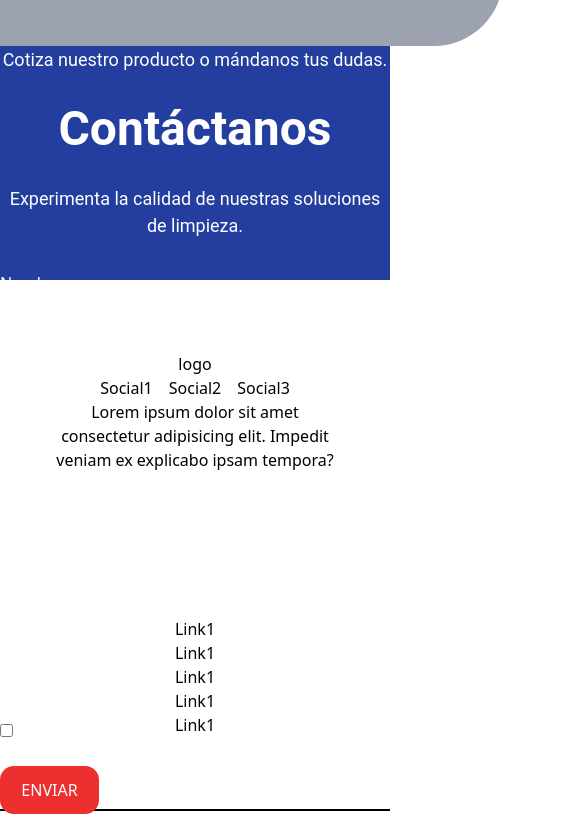
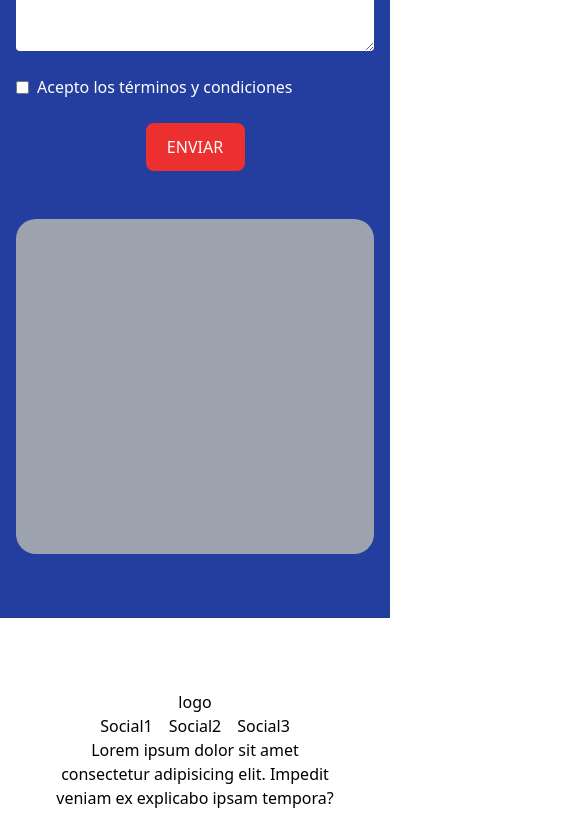
Before and after one commit to hyzmael88/marshallweb, a Next.js app: page / in a window 390 px wide. Shown: the part 6280-7120 px from the top of the page, 585 px wide, since content can reach past the window. Built offline with nearby package versions, Linux system fonts and the light colour scheme.

Commit message:
Update Contacto component styling

```diff
--- a/src/components/Contacto.jsx
+++ b/src/components/Contacto.jsx
@@ -2,10 +2,10 @@ import React from 'react'
 
 function Contacto() {
     return (
-        <div className='w-full h-[968px] bg-brand-secondary flex flex-col lg:flex-row '>
+        <div className='w-full h-full lg:h-[968px] bg-brand-secondary flex flex-col-reverse lg:flex-row px-4 lg:px-14 gap-[48px] lg:gap-[0px] py-[64px] lg:py-[0px]'>
                 <div className='w-full h-full flex flex-col justify-center items-center'>
 
-                <div className='h-[734px] w-[616px] bg-gray-400 rounded-[69px]'></div>
+                <div className='h-[335px] lg:h-[734px] w-full lg:w-[616px] bg-gray-400 rounded-[20px] lg:rounded-[69px]'></div>
                 </div>
                 <div className='w-full h-full flex flex-col justify-center  text-white gap-[32px]'>
                         <div className='flex flex-col gap-[20px] text-center lg:text-start  '>
@@ -13,25 +13,27 @@ function Contacto() {
                         <h3 className='text-[48px] font-header font-bold'>Contáctanos</h3>
                         <h5 className='text-[18px] font-header'>Experimenta la calidad de nuestras soluciones de limpieza.</h5>
                         </div>
-        <div id='form' className='  flex flex-col gap-[24px]'>
+        <div id='form' className=' h-full flex flex-col gap-[24px]'>
                 <div className='flex flex-col gap-[8px]' >
                 <label>Nombre</label>
-            <input className='w-[616px] h-[48px] rounded-[14px] text-black font-paragraph px-4 '
+            <input className=' w-full lg:w-[616px] h-[48px] rounded-[4px] lg:rounded-[14px] text-black font-paragraph px-4 '
             />
                 </div>
                 <div className='flex flex-col gap-[8px]'>
                 <label>Email</label>
-            <input className='w-[616px] h-[48px] rounded-[14px] text-black font-paragraph px-4'/>
+            <input className=' w-full lg:w-[616px] h-[48px] rounded-[4px] lg:rounded-[14px] text-black font-paragraph px-4'/>
             </div>
             <div className='flex flex-col gap-[8px]'>
                 <label>Mensaje</label>
-            <textarea className='w-[616px] h-[183px] rounded-[14px] text-black font-paragraph px-4'/>
+            <textarea className=' w-full lg:w-[616px] h-[183px] rounded-[4px] lg:rounded-[14px] text-black font-paragraph px-4'/>
             </div>
             <div className='flex items-center'>
                 <input type='checkbox' id='terms' className='mr-2' />
                 <label htmlFor='terms'>Acepto los términos y condiciones</label>
             </div>
-            <button className='w-[99px] h-[48px] bg-brand-primary rounded-[14px] uppercase '>Enviar</button>
+            <div className='w-full flex flex-row justify-center'>
+            <button className='w-[99px] h-[48px] bg-brand-primary rounded-[8px] lg:rounded-[14px] uppercase '>Enviar</button>
+            </div>
 
     </div>
     </div>
```
